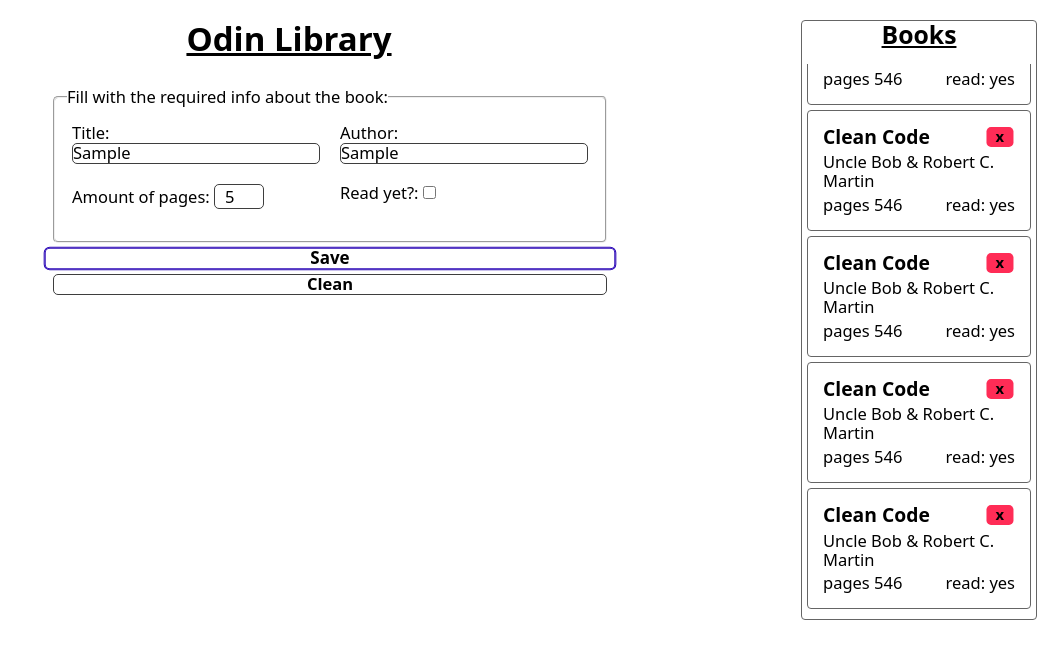
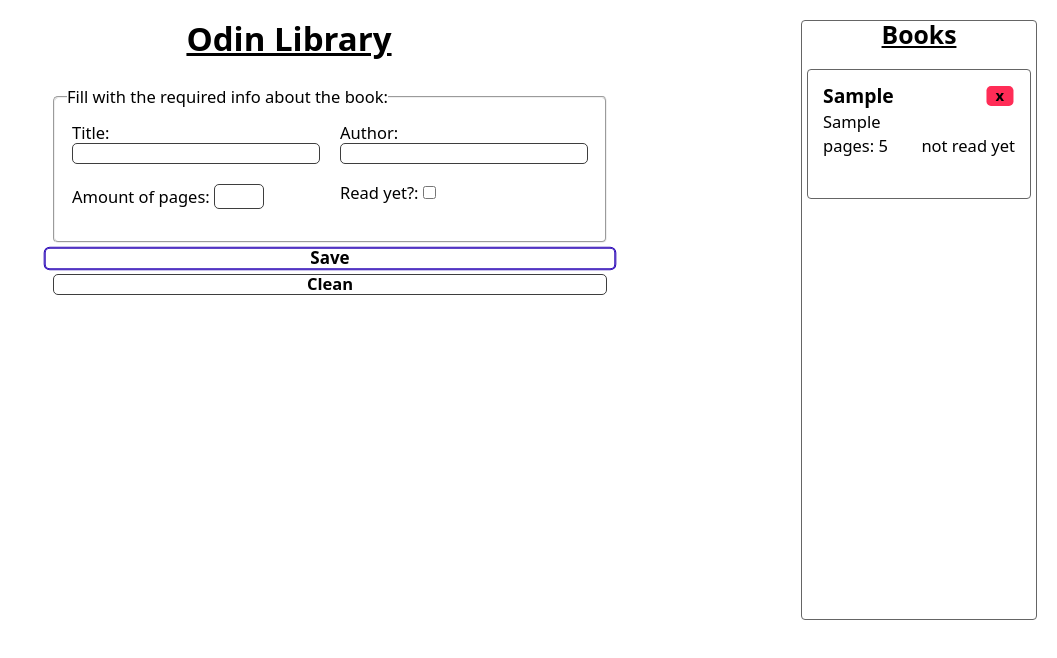
Before and after one commit to Amtr4x/Odin-Library-App, a plain HTML site: page index.html in a window 1280 px wide. Both pictures are taken after typing "Sample", "Sample", "5" into the empty fields and a click on the input "Save". Shown: the whole page, without its empty margins (223-1280 px from the left). Drawn offline with Linux system fonts and the light colour scheme.

Commit message:
Add increase book list funtionality

```diff
--- a/index.html
+++ b/index.html
@@ -43,74 +43,7 @@
 
     <aside>
       <h2>Books</h2>
-      <ul>
-        <li>
-          <div>
-            <h3>Clean Code</h3>
-            <button>x</button>
-          </div>
-          <p>Uncle Bob & Robert C. Martin</p>
-          <div>
-            <p>pages 546</p>
-            <p>read: <span>yes</span></p>
-          </div>
-        </li>
-        <li>
-          <div>
-            <h3>Clean Code</h3>
-            <button>x</button>
-          </div>
-          <p>Uncle Bob & Robert C. Martin</p>
-          <div>
-            <p>pages 546</p>
-            <p>read: <span>yes</span></p>
-          </div>
-        </li>
-        <li>
-          <div>
-            <h3>Clean Code</h3>
-            <button>x</button>
-          </div>
-          <p>Uncle Bob & Robert C. Martin</p>
-          <div>
-            <p>pages 546</p>
-            <p>read: <span>yes</span></p>
-          </div>
-        </li>
-        <li>
-          <div>
-            <h3>Clean Code</h3>
-            <button>x</button>
-          </div>
-          <p>Uncle Bob & Robert C. Martin</p>
-          <div>
-            <p>pages 546</p>
-            <p>read: <span>yes</span></p>
-          </div>
-        </li>
-        <li>
-          <div>
-            <h3>Clean Code</h3>
-            <button>x</button>
-          </div>
-          <p>Uncle Bob & Robert C. Martin</p>
-          <div>
-            <p>pages 546</p>
-            <p>read: <span>yes</span></p>
-          </div>
-        </li>
-        <li>
-          <div>
-            <h3>Clean Code</h3>
-            <button>x</button>
-          </div>
-          <p>Uncle Bob & Robert C. Martin</p>
-          <div>
-            <p>pages 546</p>
-            <p>read: <span>yes</span></p>
-          </div>
-        </li>
-      </ul>
+      <ul id="books-list"></  ul>
     </aside>
   </body>
 </html>
--- a/index.js
+++ b/index.js
@@ -1,5 +1,6 @@
 const books = [];
 const submit = document.querySelector("#submit-btn");
+const bookList = document.querySelector("#books-list");
 
 const Book = function (title, author, amountOfPages, read) {
   this.title = title;
@@ -8,16 +9,56 @@ const Book = function (title, author, amountOfPages, read) {
   this.read = Boolean(read);
 };
 
+function addLastBook() {
+  const lastBook = books[books.length - 1];
+  const newCard = document.createElement("li");
+  const cardHead = document.createElement("div");
+  const bookTitle = document.createElement("h3");
+  const deleteButton = document.createElement("button");
+  const authorName = document.createElement("p");
+  const cardFoot = document.createElement("div");
+  const bookPages = document.createElement("p");
+  const bookRead = document.createElement("p");
+
+  bookTitle.textContent = lastBook.title;
+  deleteButton.textContent = "x";
+  authorName.textContent = lastBook.author;
+  bookPages.textContent = `pages: ${lastBook.amountOfPages}`;
+  bookRead.textContent = `${lastBook.read ? "is read!" : "not read yet"}`;
+
+  cardHead.appendChild(bookTitle);
+  cardHead.appendChild(deleteButton);
+
+  cardFoot.appendChild(bookPages);
+  cardFoot.appendChild(bookRead);
+
+  newCard.appendChild(cardHead);
+  newCard.appendChild(authorName);
+  newCard.appendChild(cardFoot);
+  bookList.appendChild(newCard);
+}
+
 function retrieveBook() {
   submit.addEventListener("click", (e) => {
     e.preventDefault();
-    const title = document.querySelector("#book-title").value;
-    const author = document.querySelector("#book-author").value;
-    const amountOfPages = document.querySelector("#pages").value;
-    const isRead = document.querySelector("#read").checked;
+    const title = document.querySelector("#book-title");
+    const author = document.querySelector("#book-author");
+    const amountOfPages = document.querySelector("#pages");
+    const isRead = document.querySelector("#read");
 
-    const newBook = new Book(title, author, amountOfPages, isRead);
+    const newBook = new Book(
+      title.value,
+      author.value,
+      amountOfPages.value,
+      isRead.checked,
+    );
     books.push(newBook);
+
+    title.value = "";
+    author.value = "";
+    amountOfPages.value = "";
+    isRead.checked = false;
+    addLastBook();
   });
 }
 
--- a/style.css
+++ b/style.css
@@ -132,7 +132,7 @@ body {
 
     ul {
       display: flex;
-      flex-direction: column-reverse;
+      flex-direction: column;
       overflow-y: auto;
       padding: 5px;
       gap: 5px;
```
